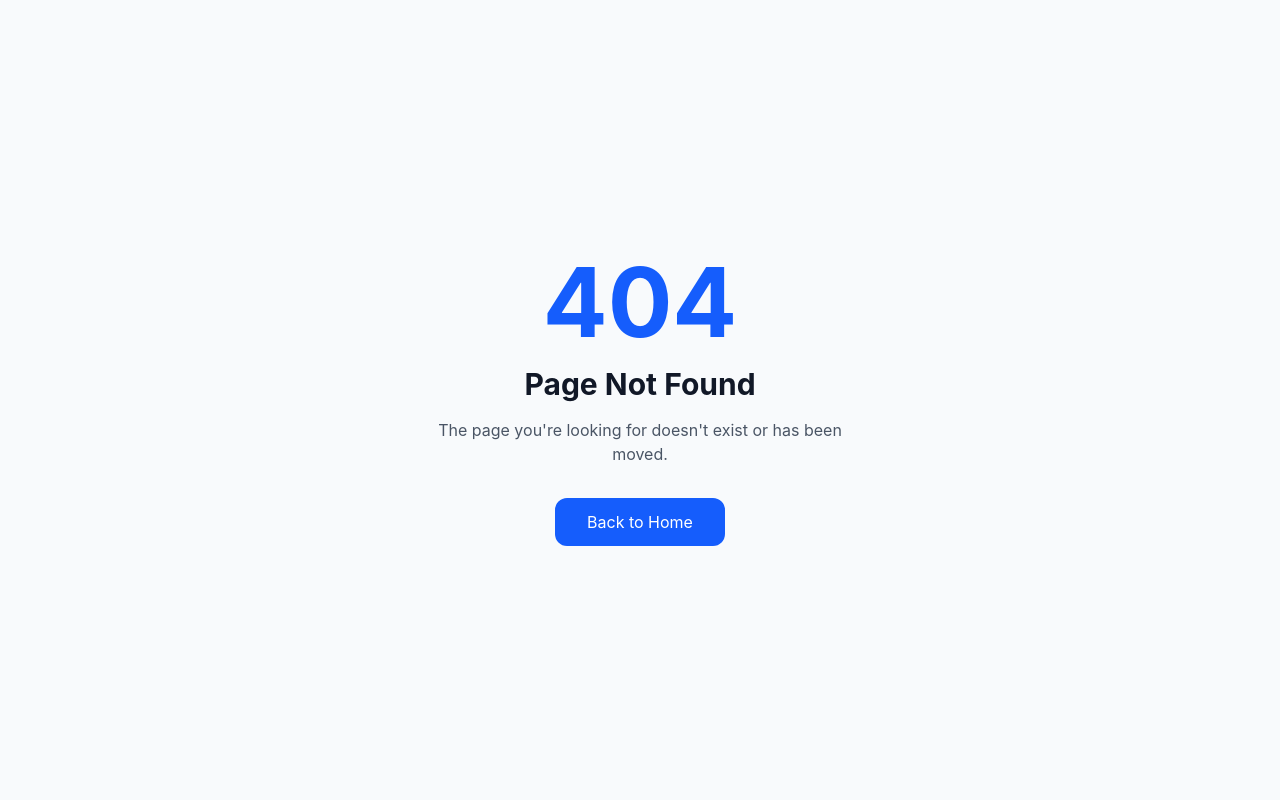
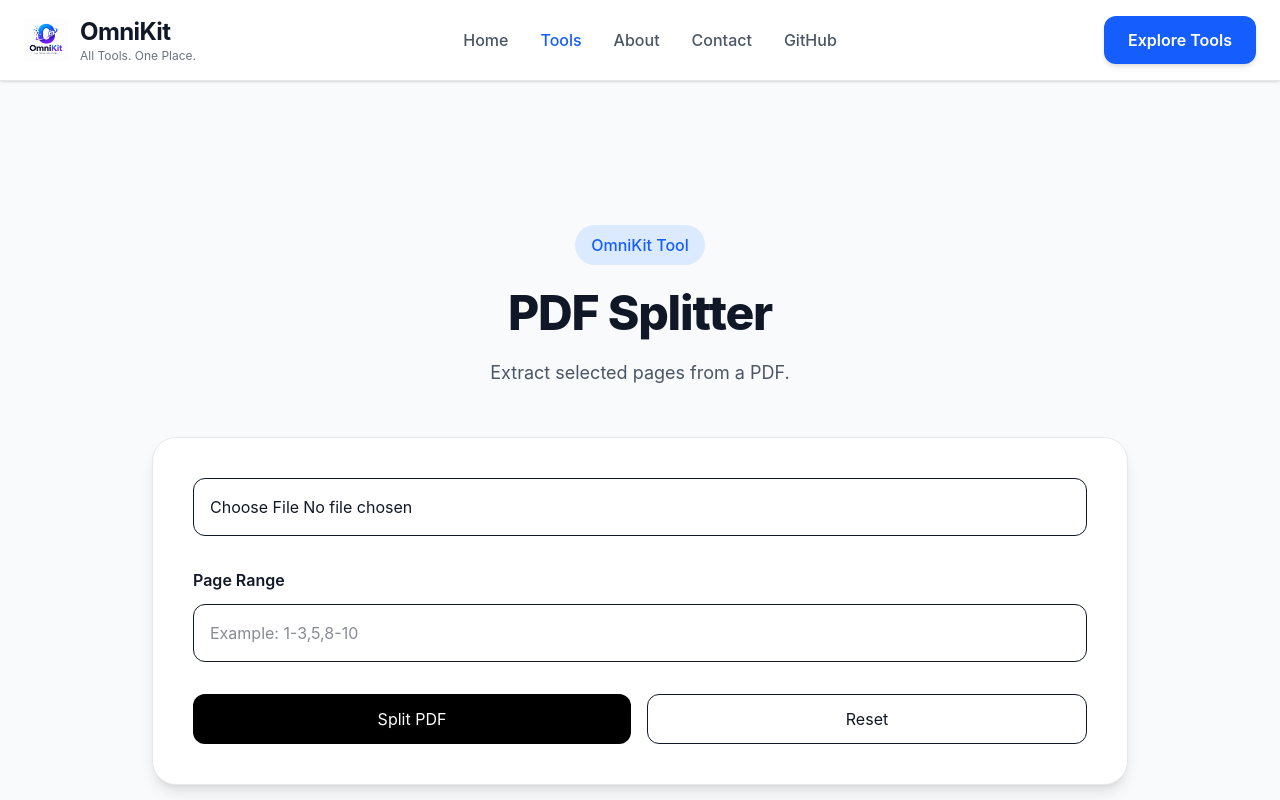
Before and after one commit to Subhashkolanu/OmniKit, a React (Vite) app: page /tools/pdf-splitter in a window 1280 px wide. Before the commit this address had no page. Shown: the top 800 px of the page. Built offline with nearby package versions, Linux system fonts and the light colour scheme.

Commit message:
feat: add PDF Compressor

```diff
--- a/package.json
+++ b/package.json
@@ -14,6 +14,7 @@
     "browser-image-compression": "^2.0.2",
     "html-to-image": "^1.11.13",
     "pdf-lib": "^1.17.1",
+    "pdfjs-dist": "^6.2.108",
     "react": "^19.2.8",
     "react-dom": "^19.2.8",
     "react-icons": "^5.7.0",
--- a/src/App.jsx
+++ b/src/App.jsx
@@ -18,6 +18,9 @@ import ImageCompressor from "./tools/ImageCompressor";
 import PDFMerger from "./tools/PDFMerger";
 import ImageResizer from "./tools/ImageResizer";
 import ImageConverter from "./tools/ImageConverter";
+import ImageToPDF from "./tools/ImageToPDF";
+import PDFSplitter from "./tools/PDFSplitter";
+import PDFCompressor from "./tools/PDFCompressor";
 
 import ScrollToTop from "./components/ScrollToTop";
 
@@ -93,6 +96,18 @@ function App() {
           path="/tools/image-converter"
           element={<ImageConverter />}
         />
+        <Route
+  path="/tools/image-to-pdf"
+  element={<ImageToPDF />}
+/>
+<Route
+  path="/tools/pdf-splitter"
+  element={<PDFSplitter />}
+/>
+<Route
+  path="/tools/pdf-compressor"
+  element={<PDFCompressor />}
+/>
 
         {/* 404 */}
         <Route path="*" element={<NotFound />} />
--- a/src/data/tools.js
+++ b/src/data/tools.js
@@ -95,6 +95,29 @@ const tools = [
   icon: "🔄",
   path: "/tools/image-converter",
 },
+{
+  id: 13,
+  name: "Image to PDF",
+  category: "PDF",
+  description: "Convert multiple images into a single PDF document.",
+  icon: "🖼️",
+  path: "/tools/image-to-pdf",
+},
+{
+  id: 14,
+  name: "PDF Splitter",
+  category: "PDF",
+  description: "Split PDF files by selecting specific pages.",
+  icon: "✂️",
+  path: "/tools/pdf-splitter",
+},{
+  id: 15,
+  name: "PDF Compressor",
+  category: "PDF",
+  description: "Compress PDF files directly in your browser.",
+  icon: "🗜️",
+  path: "/tools/pdf-compressor",
+},
 ];
 
 export default tools;
--- /dev/null
+++ b/src/tools/ImageToPDF/index.jsx
@@ -0,0 +1,106 @@
+import { useState } from "react";
+import { PDFDocument } from "pdf-lib";
+import ToolLayout from "../../layouts/ToolLayout";
+
+export default function ImageToPDF() {
+  const [files, setFiles] = useState([]);
+  const [loading, setLoading] = useState(false);
+
+  async function createPDF() {
+    if (files.length === 0) {
+      alert("Please select at least one image.");
+      return;
+    }
+
+    setLoading(true);
+
+    try {
+      const pdfDoc = await PDFDocument.create();
+
+      for (const file of files) {
+        const bytes = await file.arrayBuffer();
+
+        let image;
+
+        if (file.type === "image/png") {
+          image = await pdfDoc.embedPng(bytes);
+        } else {
+          image = await pdfDoc.embedJpg(bytes);
+        }
+
+        const { width, height } = image.scale(1);
+
+        const page = pdfDoc.addPage([width, height]);
+
+        page.drawImage(image, {
+          x: 0,
+          y: 0,
+          width,
+          height,
+        });
+      }
+
+      const pdfBytes = await pdfDoc.save();
+
+      const blob = new Blob([pdfBytes], {
+        type: "application/pdf",
+      });
+
+      const url = URL.createObjectURL(blob);
+
+      const a = document.createElement("a");
+      a.href = url;
+      a.download = "images.pdf";
+      a.click();
+
+      URL.revokeObjectURL(url);
+    } catch (err) {
+      console.error(err);
+      alert("Failed to create PDF.");
+    }
+
+    setLoading(false);
+  }
+
+  return (
+    <ToolLayout
+      title="Image to PDF"
+      description="Convert one or multiple images into a PDF document."
+    >
+      <input
+        type="file"
+        multiple
+        accept="image/png,image/jpeg"
+        onChange={(e) => setFiles([...e.target.files])}
+        className="w-full border rounded-xl p-4"
+      />
+
+      {files.length > 0 && (
+        <div className="mt-6">
+          <h3 className="font-semibold mb-3">
+            Selected Images
+          </h3>
+
+          <ul className="space-y-2">
+            {files.map((file, index) => (
+              <li
+                key={index}
+                className="border rounded-lg px-4 py-3"
+              >
+                {file.name}
+              </li>
+            ))}
+          </ul>
+        </div>
+      )}
+
+      <button
+        onClick={createPDF}
+        disabled={loading}
+        className="w-full bg-black text-white py-3 rounded-xl mt-8"
+      >
+        {loading ? "Creating PDF..." : "Convert to PDF"}
+      </button>
+    </ToolLayout>
+  );
+}
--- /dev/null
+++ b/src/tools/PDFCompressor/index.jsx
@@ -0,0 +1,116 @@
+import { useState } from "react";
+import { PDFDocument } from "pdf-lib";
+import ToolLayout from "../../layouts/ToolLayout";
+
+export default function PDFCompressor() {
+  const [file, setFile] = useState(null);
+  const [quality, setQuality] = useState(70);
+  const [loading, setLoading] = useState(false);
+
+  async function compressPDF() {
+    if (!file) {
+      alert("Please select a PDF.");
+      return;
+    }
+
+    try {
+      setLoading(true);
+
+      const bytes = await file.arrayBuffer();
+
+      const pdfDoc = await PDFDocument.load(bytes);
+
+      const pages = pdfDoc.getPages();
+
+      for (const page of pages) {
+        const { width, height } = page.getSize();
+
+        page.scaleContent(quality / 100, quality / 100);
+
+        page.setSize(
+          width * (quality / 100),
+          height * (quality / 100)
+        );
+      }
+
+      const compressed = await pdfDoc.save({
+        useObjectStreams: true,
+        addDefaultPage: false,
+      });
+
+      const blob = new Blob([compressed], {
+        type: "application/pdf",
+      });
+
+      const url = URL.createObjectURL(blob);
+
+      const a = document.createElement("a");
+      a.href = url;
+      a.download = "compressed.pdf";
+      a.click();
+
+      URL.revokeObjectURL(url);
+    } catch (err) {
+      console.error(err);
+      alert("Compression failed.");
+    } finally {
+      setLoading(false);
+    }
+  }
+
+  function resetTool() {
+    setFile(null);
+    setQuality(70);
+  }
+
+  return (
+    <ToolLayout
+      title="PDF Compressor"
+      description="Reduce PDF size directly in your browser."
+    >
+      <input
+        type="file"
+        accept="application/pdf"
+        onChange={(e) => setFile(e.target.files[0])}
+        className="w-full border rounded-xl p-4"
+      />
+
+      {file && (
+        <div className="mt-6 p-4 bg-gray-100 rounded-xl">
+          <p className="font-semibold">{file.name}</p>
+          <p className="text-sm text-gray-500">
+            {(file.size / 1024 / 1024).toFixed(2)} MB
+          </p>
+        </div>
+      )}
+
+      <label className="block mt-8 font-semibold">
+        Compression Level ({quality}%)
+      </label>
+
+      <input
+        type="range"
+        min="30"
+        max="100"
+        value={quality}
+        onChange={(e) => setQuality(Number(e.target.value))}
+        className="w-full mt-4"
+      />      <div className="flex gap-4 mt-8">
+        <button
+          onClick={compressPDF}
+          disabled={loading}
+          className="flex-1 bg-black text-white py-3 rounded-xl"
+        >
+          {loading ? "Compressing..." : "Compress PDF"}
+        </button>
+
+        <button
+          onClick={resetTool}
+          className="flex-1 border py-3 rounded-xl"
+        >
+          Reset
+        </button>
+      </div>
+    </ToolLayout>
+  );
+}
--- /dev/null
+++ b/src/tools/PDFSplitter/index.jsx
@@ -0,0 +1,158 @@
+import { useState } from "react";
+import { PDFDocument } from "pdf-lib";
+import ToolLayout from "../../layouts/ToolLayout";
+
+export default function PDFSplitter() {
+  const [file, setFile] = useState(null);
+  const [pageRange, setPageRange] = useState("");
+  const [loading, setLoading] = useState(false);
+
+  async function splitPDF() {
+    if (!file) {
+      alert("Please select a PDF.");
+      return;
+    }
+
+    if (!pageRange.trim()) {
+      alert("Enter page numbers or ranges.");
+      return;
+    }
+
+    try {
+      setLoading(true);
+
+      const bytes = await file.arrayBuffer();
+
+      const pdfDoc = await PDFDocument.load(bytes);
+
+      const totalPages = pdfDoc.getPageCount();
+
+      let pages = [];
+
+      const ranges = pageRange.split(",");
+
+      for (const range of ranges) {
+        if (range.includes("-")) {
+          const [start, end] = range
+            .split("-")
+            .map((n) => parseInt(n.trim(), 10));
+
+          if (
+            isNaN(start) ||
+            isNaN(end) ||
+            start < 1 ||
+            end > totalPages ||
+            start > end
+          ) {
+            throw new Error("Invalid page range.");
+          }
+
+          for (let i = start; i <= end; i++) {
+            pages.push(i - 1);
+          }
+        } else {
+          const page = parseInt(range.trim(), 10);
+
+          if (
+            isNaN(page) ||
+            page < 1 ||
+            page > totalPages
+          ) {
+            throw new Error("Invalid page number.");
+          }
+
+          pages.push(page - 1);
+        }
+      }
+
+      pages = [...new Set(pages)];
+
+      const newPdf = await PDFDocument.create();
+
+      const copiedPages = await newPdf.copyPages(
+        pdfDoc,
+        pages
+      );
+            copiedPages.forEach((page) => {
+        newPdf.addPage(page);
+      });
+
+      const pdfBytes = await newPdf.save();
+
+      const blob = new Blob([pdfBytes], {
+        type: "application/pdf",
+      });
+
+      const url = URL.createObjectURL(blob);
+
+      const a = document.createElement("a");
+      a.href = url;
+      a.download = "split.pdf";
+      a.click();
+
+      URL.revokeObjectURL(url);
+    } catch (err) {
+      console.error(err);
+      alert(err.message || "Failed to split PDF.");
+    } finally {
+      setLoading(false);
+    }
+  }
+
+  function resetTool() {
+    setFile(null);
+    setPageRange("");
+  }
+
+  return (
+    <ToolLayout
+      title="PDF Splitter"
+      description="Extract selected pages from a PDF."
+    >
+      <input
+        type="file"
+        accept="application/pdf"
+        onChange={(e) => setFile(e.target.files[0])}
+        className="w-full border rounded-xl p-4"
+      />
+
+      {file && (
+        <div className="mt-6 p-4 bg-gray-100 rounded-xl">
+          <p className="font-semibold">{file.name}</p>
+          <p className="text-sm text-gray-500">
+            {(file.size / 1024 / 1024).toFixed(2)} MB
+          </p>
+        </div>
+      )}
+
+      <label className="block mt-8 font-semibold">
+        Page Range
+      </label>
+
+      <input
+        type="text"
+        value={pageRange}
+        onChange={(e) => setPageRange(e.target.value)}
+        placeholder="Example: 1-3,5,8-10"
+        className="w-full border rounded-xl p-4 mt-3"
+      />
+
+      <div className="flex gap-4 mt-8">
+        <button
+          onClick={splitPDF}
+          disabled={loading}
+          className="flex-1 bg-black text-white py-3 rounded-xl"
+        >
+          {loading ? "Splitting..." : "Split PDF"}
+        </button>
+
+        <button
+          onClick={resetTool}
+          className="flex-1 border py-3 rounded-xl"
+        >
+          Reset
+        </button>
+      </div>
+    </ToolLayout>
+  );
+}
```
Also changed, not shown: 1 other file (tests, documents, lock files or other folders).
